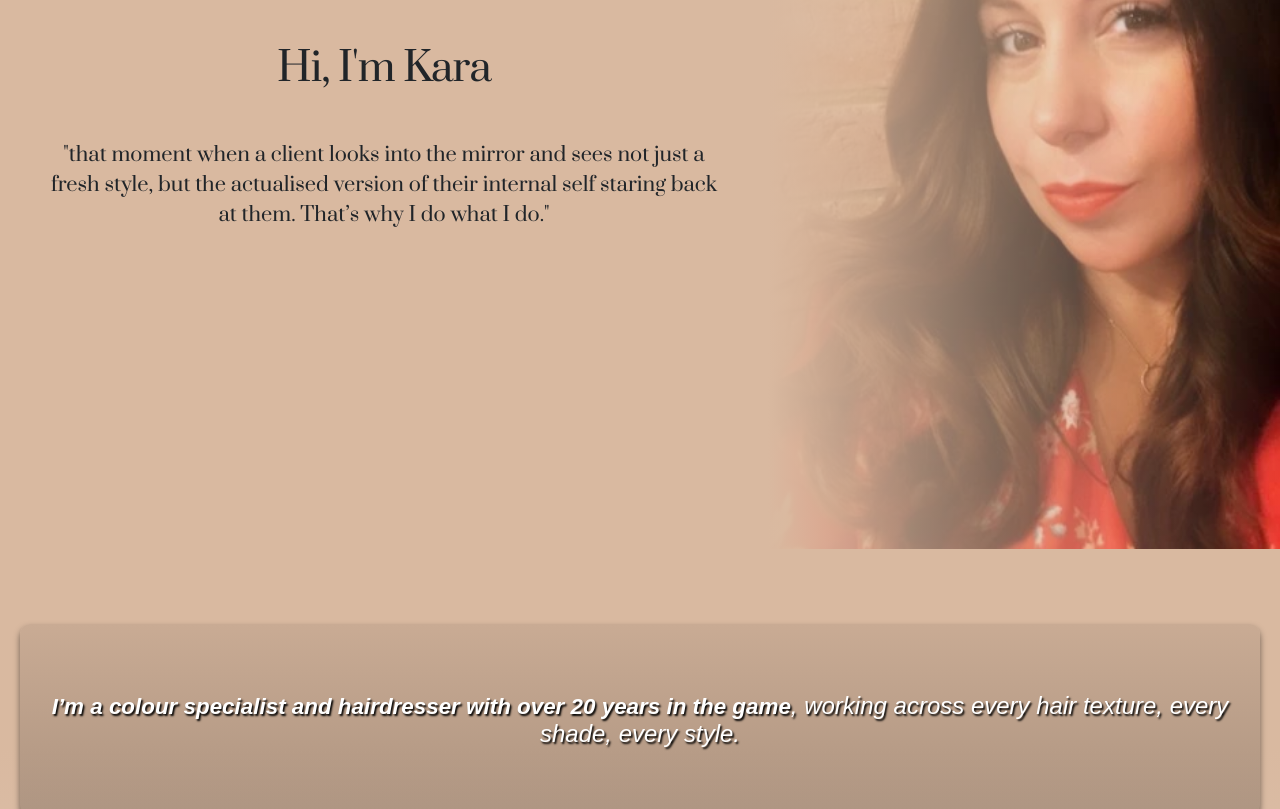
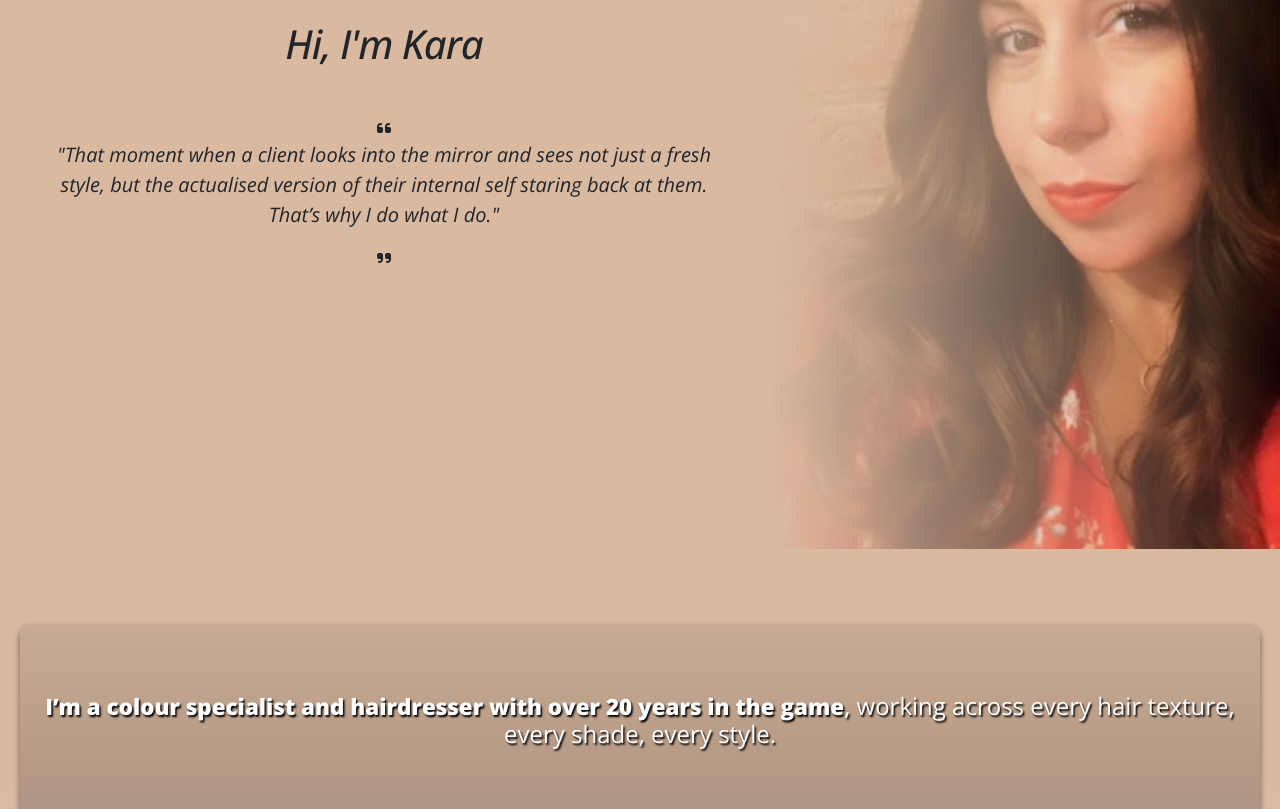
Before and after one commit to 2ndborn/karahair, a React (Create React App) app in the folder kara-app/: page /mystory in a window 1280 px wide. Shown: the part 1051-1860 px from the top of the page. Built offline with nearby package versions, Linux system fonts and the light colour scheme; a web font is replaced by a local one.

Commit message:
Added quotation to the my story page

```diff
--- a/kara-app/src/App.module.css
+++ b/kara-app/src/App.module.css
@@ -1,5 +1,5 @@
 .App {
-  font-family: "Prata", serif;
+  font-family: "Open sans", sans-serif;
   font-weight: 400;
   font-style: normal;
   min-height: 100vh;
--- a/kara-app/src/pages/MyStoryPage.js
+++ b/kara-app/src/pages/MyStoryPage.js
@@ -48,13 +48,17 @@ const MyStoryPage = () => {
                 Hi, I'm Kara
               </motion.h1>
             </div>
-            <div className='my-4'>
+            <div className={`${styles.quoteContainer} my-4`}>
+              <div className={styles.quoteBox}>
+              <i class="fa-solid fa-quote-left"></i>
               <p>
-                "that moment when a client looks into the mirror
+                "That moment when a client looks into the mirror
                 and sees not just a fresh style, but the actualised
                 version of their internal self staring back at them.
                 That’s why I do what I do."
               </p>
+              <i class="fa-solid fa-quote-right"></i>
+              </div>
             </div>
           </div>
         </div>
@@ -70,7 +74,7 @@ const MyStoryPage = () => {
         <div className={styles.pr2}>
           <p>
             <span>Hair is my craft, but education is my purpose.</span> I run
-            cutting-edge courses built for the next wave of stylists
+            cutting edge courses built for the next wave of stylists
             those who want to break rules the right way.
           </p>
         </div>
--- a/kara-app/src/styles/MyStory.module.css
+++ b/kara-app/src/styles/MyStory.module.css
@@ -5,8 +5,8 @@
 .tcontainer {
     display: flex;
     justify-content: end;
+    width: 100%;
     height: 100vh;
-    width: 100%;
     overflow: hidden;
 }
 
@@ -163,6 +163,7 @@
     justify-content: center;
     align-items: center;
     text-align: center;
+    font-style: oblique;
 }
 
 .contactButtonWrapper {
@@ -269,8 +270,6 @@
   align-items: center;
   flex-direction: column;
   padding: 10px;
-  font-family: 'Cals san', sans-serif;
-  font-style: oblique;
   color: white;
   background-image: linear-gradient(to bottom,
     #d4a37d, 40%,rgba(0,0,0,0.4));
@@ -290,11 +289,12 @@
 
 .container > div p span {
     font-size: 1.4rem;
-    font-weight: 600;
+    font-weight: 900;
 }
 
 .container > div li {
   font-size: 24px;
+  font-weight: 900;
   line-height: 2rem;
 }
 
--- a/kara-app/src/styles/Title.module.css
+++ b/kara-app/src/styles/Title.module.css
@@ -3,6 +3,7 @@
     align-items: center;
     justify-content: center;
     height: 100vh;
+    font-family: "Prata", sans-serif;
 }
 
 .ColorNav {
```
